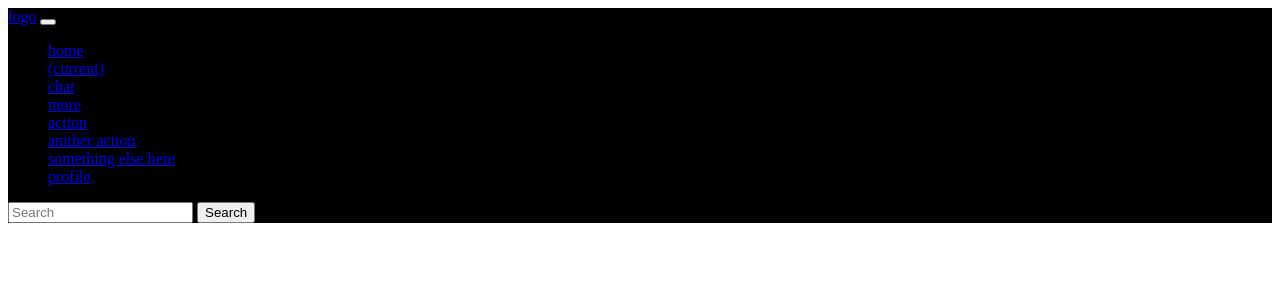
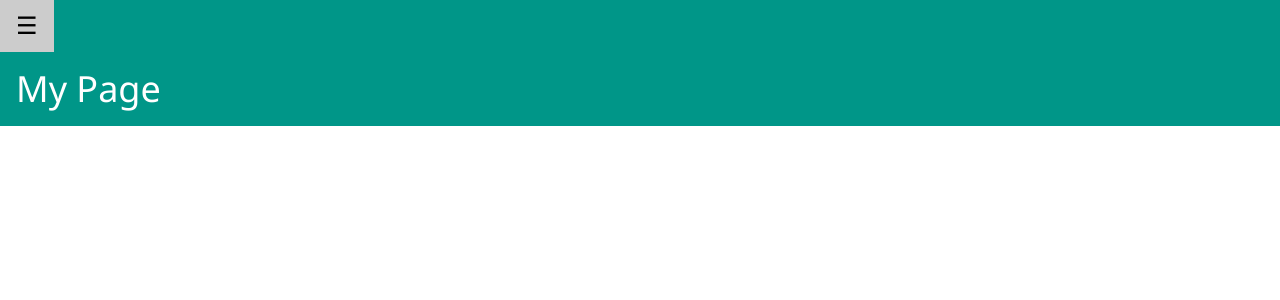
Before and after one commit to tejas-gk/orkut, a PHP site: page /crud/navbar.php in a window 1280 px wide. Shown: the top 300 px of the page. Run offline with PHP 8.4, Linux system fonts and the light colour scheme.

Commit message:
Update navbar.php

```diff
--- a/navbar.php
+++ b/navbar.php
@@ -1,47 +1,26 @@
-<div class="container m-5">
-  <nav class="navbar navbar-expand-lg navbar-dark fixed-top" style="transition-delay: 2s; background-color:black;">
-<a class="navbar-brand text-light text-uppercase" href="#" >logo</a>
-<button class="navbar-toggler" type="button" data-toggle="collapse" data-target="#navbarSupportedContent" aria-controls="navbarSupportedContent" aria-expanded="false" aria-label="Toggle navigation">
-  <span class="navbar-toggler-icon"></span>
-</button>
-
-<div class="collapse navbar-collapse" id="navbarSupportedContent">
-  <ul class="navbar-nav mr-auto">
-    <li class="nav-item active">
-      <a class="nav-link text-light text-uppercase" href="#">
-        <div class="fsize">home</div>
-        <span class="sr-only">(current)</span></a>
-    </li>
-    <!-- ================================================================= -->
-    <li class="nav-item">
-      <a class="nav-link text-light text-uppercase" href="#"><div class="fsize">chat</div></a>
-    </li>
-    <!-- ================================================================== -->
-    <li class="nav-item dropdown">
-      <a class="nav-link dropdown-toggle text-light text-uppercase" href="#" id="navbarDropdown" role="button" data-toggle="dropdown" aria-haspopup="true" aria-expanded="false">
-        <div class="fsize">more</div>
-      </a>
-      <div class="dropdown-menu" aria-labelledby="navbarDropdown">
-        <a class="dropdown-item" href="#"><div class="fsize">action</div></a>
-        <a class="dropdown-item" href="#"><div class="fsize">anither action</div></a>
-        <div class="dropdown-divider"></div>
-        <a class="dropdown-item" href="#"><div class="fsize">something else here</div></a>
-      </div>
-    </li>
-<!-- ================================================================= -->
-<div class="mx-auto">
-<li class="nav-item">
-<a class="nav-link text-light text-uppercase" href="profile.php"><div class="fsize">profile</div></a>
-</li>
+<link rel="stylesheet" href="https://www.w3schools.com/w3css/4/w3.css">
+<!-- Sidebar -->
+<div class="w3-sidebar w3-bar-block w3-border-right" style="display:none" id="mySidebar">
+<button onclick="w3_close()" class="w3-bar-item w3-large">Close &times;</button>
+<a href="requestprofile.php" class="w3-bar-item w3-button">feed</a>
+<a href="profile/postbody.php" class="w3-bar-item w3-button">profile</a>
+<a href="#" class="w3-bar-item w3-button">Link 3</a>
+</div>
+<!-- ================ -->
+<!-- Page Content -->
+<div class="w3-teal">
+<button class="w3-button w3-teal w3-xlarge" onclick="w3_open()">☰</button>
+<div class="w3-container">
+<h1>My Page</h1>
+</div>
 </div>
 
-  </ul>
-  <!-- ===================================================================================== -->
-  <form class="form-inline my-2 my-lg-0">
-    <input class="form-control mr-sm-2" type="search" placeholder="Search" aria-label="Search">
-    <button class="btn btn-outline-success my-2 my-sm-0" type="submit">Search</button>
-  </form>
-</div>
+<script>
+function w3_open() {
+document.getElementById("mySidebar").style.display = "block";
+}
 
-</nav>
-</div>
+function w3_close() {
+document.getElementById("mySidebar").style.display = "none";
+}
+</script>
```
